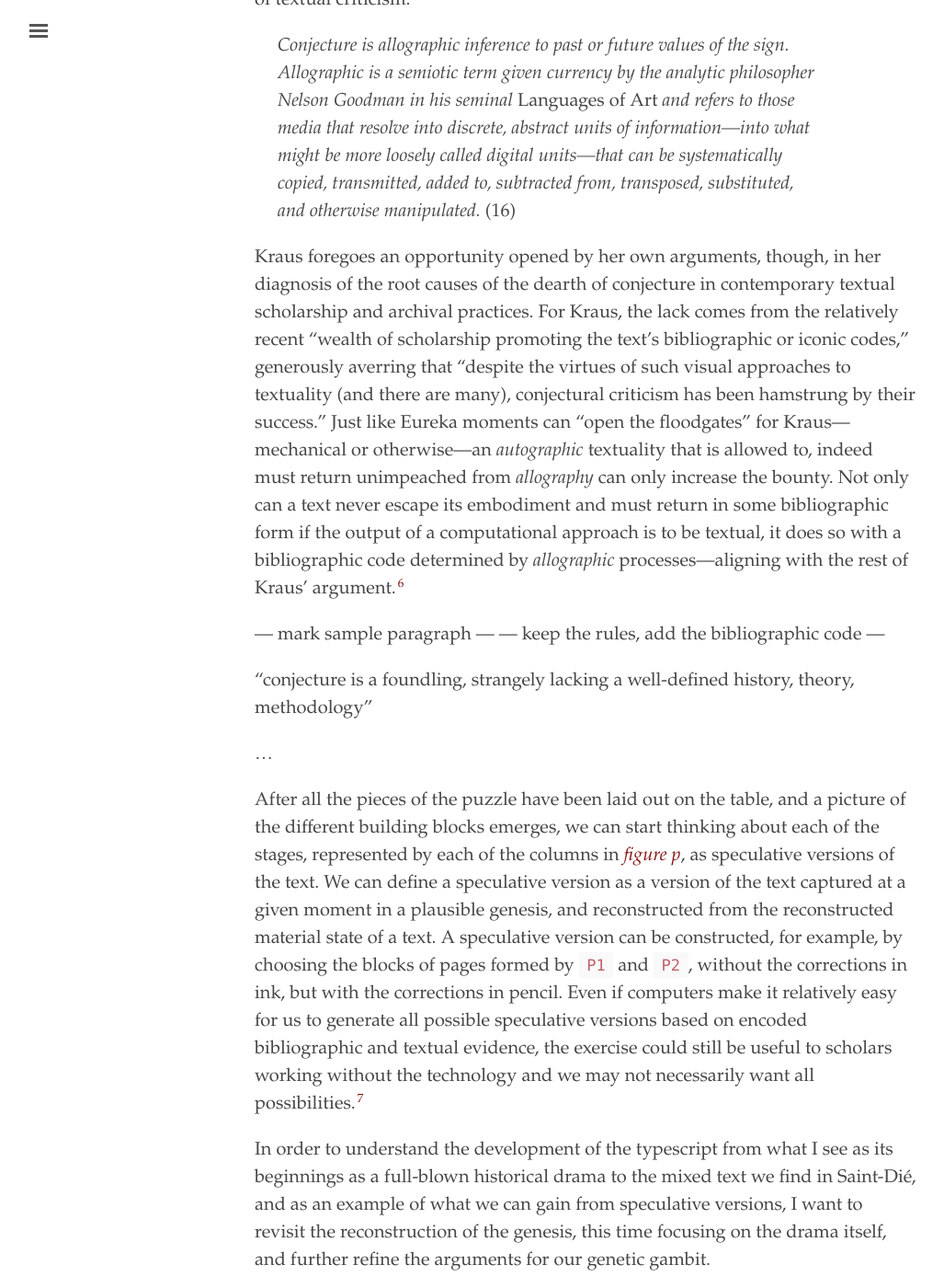
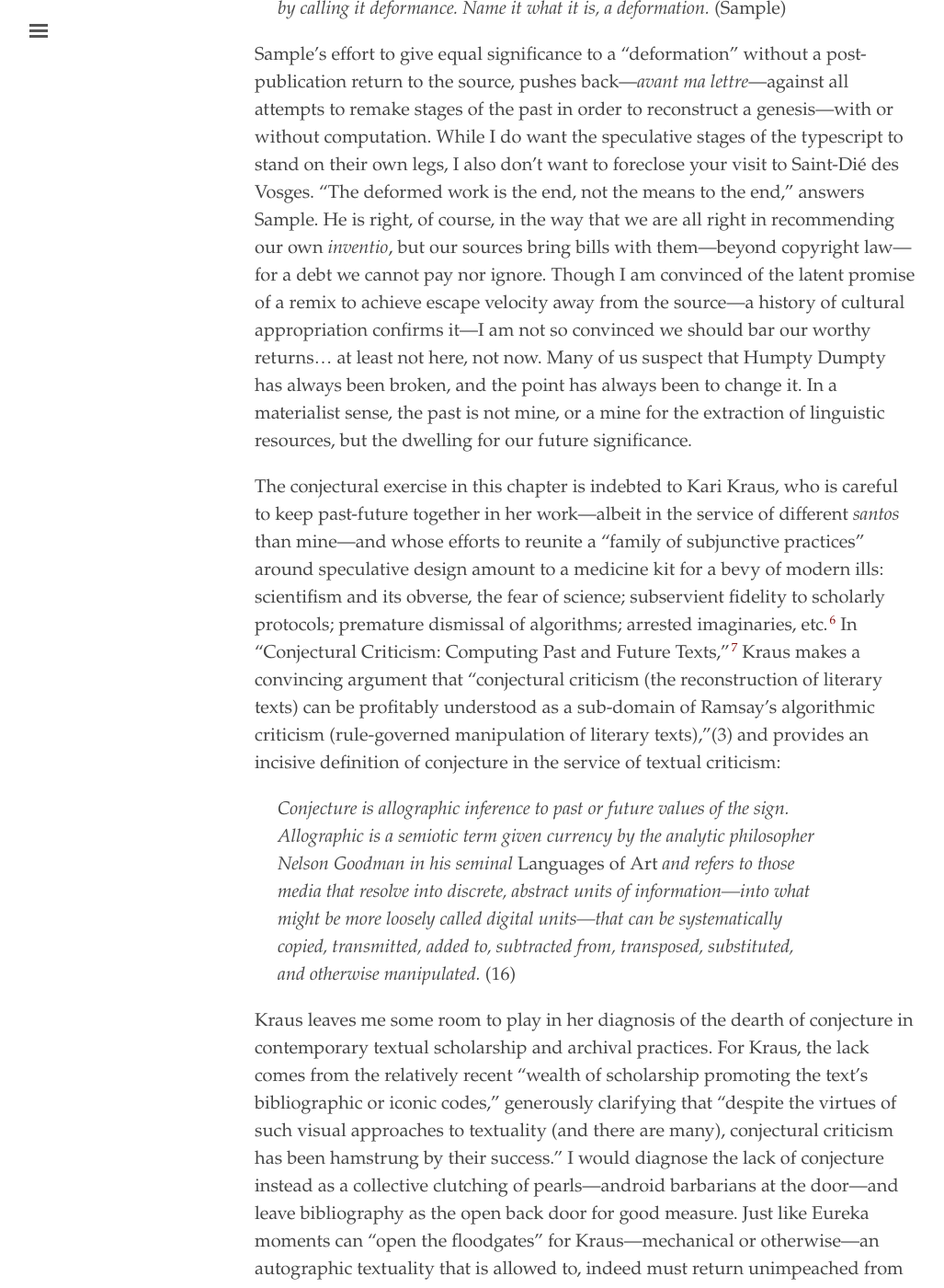
Before and after one commit to elotroalex/record, a Jekyll site: the page built from _chapters/02-pencil.md, in a window 1280 px wide and 1400 px high, scrolled down 3855 px. Shown: the whole window at 92% size, without its empty margins (3-1030 px from the left). Built offline with Jekyll 4.4.1, drawn with Linux system fonts in a browser that asks for light colours; some of the changed text lies outside the part shown.

Commit message:
added sample reality paragraphs

```diff
--- a/_chapters/02-pencil.md
+++ b/_chapters/02-pencil.md
@@ -36,32 +36,27 @@ The ruin of versions haunts the textual critic, erasures and additions, all crum
 
 A revised typescript, like git, serves as a versioning system with a different set of hashes, and like any other versioned set we can find within alternative futures and renewed significance. Jerome McGann's notion that a text is the fusion between a "linguistic" and a "bibliographic code" can help illuminate the way here.[^b3] The former functions as a set of symbolic sequences that drive people insane; the latter can be understood as a set of non-linguistic documentary features (font, layout, paper texture, etc) beholden to infrastructures (libraries, sellers, the internet, law, etc.) and specific historical demands (prestige, freedom, justice, etc). Fused, they guide our sense-making, and we only come to know the meaning of either through the other, as an autopoetic mystery, with or without a numen. And they both matter—could you, for example, imagine the 20th Century if *The Communist Manifesto* had been originally printed and circulated in Comic Sans, or Comic Sans without its absence from 20th Century editions of *The Communist Manifesto*?
 
-The intimate bibliographic code of the Sain-Dié witness combined with its pagination schemes allowed us in chapter one to outline a rough, geometric schema for the stages of composition of "...et les chiens se taisaient" ([figure p]({{site.baseurl}}/images/fig-p-full.png)). We could, though, make the geometric abstractions textual by re-staging our material observations as fragmentary editions, somewhere between a quote and a full edition, and hopefully fair in its transformative use. Re-made into speculative stages, we will be better able to take into account the shifting terrain of the drama to refine our genetic gambit. We cannot do so without a certain degree of awe, presenting the past through texts that never existed until now, bound to the sample reality of a text that has existed for several decades—a conjectural and forensic praxis informed by an afro-futurist ethic.
+The intimate bibliographic code of the Sain-Dié witness combined with its pagination schemes allowed us in chapter one to outline a rough, geometric schema for the stages of composition of "...et les chiens se taisaient" ([figure p]({{site.baseurl}}/images/fig-p-full.png)). We could, though, make the geometric abstractions textual by re-staging our material observations as fragmentary editions, somewhere between a quote and the edition of a work, and hopefully fair in its transformative use. Re-made into speculative stages, we will be better able to take into account the shifting terrain of the drama to refine our genetic gambit. We cannot do so without a certain degree of awe, presenting the past through texts that never existed until now, bound to the sample reality of a text that has existed for several decades—a conjectural and forensic praxis informed by an afro-futurist ethic.
 
-My own conjectural praxis is largely indebted to Kari Kraus, whose efforts to reunite a "family of subjunctive practices" around speculative design amount to a medicine kit for a bevy of modern ills: scientifism and its obverse, the fear of science; subservient fidelity to scholarly protocols; premature dismissal of algorithms; arrested imaginaries, etc.[^b5] In "Conjectural Criticism: Computing Past and Future Texts,"[^b6] Kraus makes a convincing argument that "conjectural criticism (the reconstruction of literary texts) can be profitably understood as a sub-domain of Ramsay's algorithmic criticism (rule-governed manipulation of literary texts),"(3) and provides an incisive definition of conjecture in the service of textual criticism:
+The bind between speculative computing and archival history is not free from suspicion, though. In "Notes towards a Deformed Humanities,"[^b10] textual alchemist Mark Sample questions the return to the source in an attempt to substract the *performance* from McGann and Samuel's *deformance*[^b9]:
+
+> I don’t want to put Humpy Dumpty [sic] back together.
+>
+> Let him lie there, a cracked shell oozing yolk. He is broken. And he is beautiful. The smell, the colors, the flow, the texture, the mess. All of it, it is unavailable until we break things. And let’s not soften our critical blow by calling it deformance. Name it what it is, a deformation. <span style="font-style:normal;">(Sample)</span>
+
+Sample's effort to give equal significance to a "deformation" without a post-publication return to the source, pushes back—*avant ma lettre*—against all attempts to remake stages of the past in order to reconstruct a genesis—with or without computation. While I do want the speculative stages of the typescript to stand on their own legs, I also don't want to foreclose your visit to Saint-Dié des Vosges. "The deformed work is the end, not the means to the end," answers Sample. He is right, of course, in the way that we are all right in recommending our own *inventio*, but our sources bring bills with them—beyond copyright law—for a debt we cannot pay nor ignore. Though I am convinced of the latent promise of a remix to achieve escape velocity away from the source—a history of cultural appropriation confirms it—I am not so convinced we should bar our worthy returns... at least not here, not now. Many of us suspect that Humpty Dumpty has always been broken, and the point has always been to change it. In a materialist sense, the past is not mine, or a mine for the extraction of linguistic resources, but the dwelling for our future significance.
+
+The conjectural exercise in this chapter is indebted to Kari Kraus, who is careful to keep past-future together in her work—albeit in the service of different *santos* than mine—and whose efforts to reunite a "family of subjunctive practices" around speculative design amount to a medicine kit for a bevy of modern ills: scientifism and its obverse, the fear of science; subservient fidelity to scholarly protocols; premature dismissal of algorithms; arrested imaginaries, etc.[^b5] In "Conjectural Criticism: Computing Past and Future Texts,"[^b6] Kraus makes a convincing argument that "conjectural criticism (the reconstruction of literary texts) can be profitably understood as a sub-domain of Ramsay's algorithmic criticism (rule-governed manipulation of literary texts),"(3) and provides an incisive definition of conjecture in the service of textual criticism:
 
 > Conjecture is *allographic inference to past or future values of the sign*. Allographic is a semiotic term given currency by the analytic philosopher Nelson Goodman in his seminal <span style="font-style:normal;">Languages of Art</span> and refers to those media that resolve into discrete, abstract units of information—into what might be more loosely called digital units—that can be systematically copied, transmitted, added to, subtracted from, transposed, substituted, and otherwise manipulated. <span style="font-style:normal;">(16)</span>
 
-Kraus foregoes an opportunity opened by her own arguments, though, in her diagnosis of the root causes of the dearth of conjecture in contemporary textual scholarship and archival practices. For Kraus, the lack comes from the relatively recent "wealth of scholarship promoting the text's bibliographic or iconic codes," generously averring that "despite the virtues of such visual approaches to textuality (and there are many), conjectural criticism has been hamstrung by their success." Just like Eureka moments can "open the floodgates" for Kraus—mechanical or otherwise—an *autographic* textuality that is allowed to, indeed must return unimpeached from *allography* can only increase the bounty. Not only can a text never escape its embodiment and must return in some bibliographic form if the output of a computational approach is to be textual, it does so with a bibliographic code determined by *allographic* processes—aligning with the rest of Kraus' argument.[^b7]
+Kraus leaves me some room to play in her diagnosis of the dearth of conjecture in contemporary textual scholarship and archival practices. For Kraus, the lack comes from the relatively recent "wealth of scholarship promoting the text's bibliographic or iconic codes," generously clarifying that "despite the virtues of such visual approaches to textuality (and there are many), conjectural criticism has been hamstrung by their success." I would diagnose the lack of conjecture instead as a collective clutching of pearls—android barbarians at the door—and leave bibliography as the open back door for good measure. Just like Eureka moments can "open the floodgates" for Kraus—mechanical or otherwise—an autographic textuality that is allowed to, indeed must return unimpeached from allography can only increase the bounty. Not only can an allograph never escape embodiment and be repeated without a new bibliographic code, not if the output of a computation is to be textual, it can do so (must do so if the computer is a machine) with a bibliographic code determined by allographic processes[^b7]—allowing us to remain faithful to Kraus' *exhortatio*, without sacrificing our commitment to bibliographic past-futures.
 
---- mark sample paragraph ---
---- keep the rules, add the bibliographic code ---
+The radical alternative—to reduce allographic transactions to the linguistic code—makes me nervous. I hear in that move the unintended echoes of a literary theory inatentive to the means of production of its own knowledge, the premature deaccession of "copies" from libraries, and the legal alibis of "content" cartels incapable of reading. Quite the conundrum, since I truly appreciate the wonders of our distant readings and oulipean provocations. Wouldn't we, perhaps, be better served by discourses where linguistic manipulation and the scaffold are never long separated from each other on the stage? Faced with an archival past choked by colonial epistemologies and capital flows, wouldn't a move into historical bibliography, *cum* infrastructure critique, help us all the better device repairs that answer to our emancipatory demands?
 
+The proof is in the pudding, though. In order to understand the development of the typescript from what I see as its beginnings as a full-blown historical drama to the layered text we find in Saint-Dié, and as an example of what we can gain from speculative versions, I want to revisit the reconstruction of the genesis through the algorithmic manipulation of its bibliographic code, and a slow reading of the output, what I call speculative stages.
 
-
-
-
-
-
-"conjecture is a foundling, strangely lacking a well-defined history, theory, methodology"
-
-...
-
-After all the pieces of the puzzle have been laid out on the table, and a picture of the different building blocks emerges, we can start thinking about each of the stages, represented by each of the columns in *[figure p]({{site.baseurl}}/images/fig-p-full.png)*, as speculative versions of the text. We can define a speculative version as a version of the text captured at a given moment in a plausible genesis, and reconstructed from the reconstructed material state of a text. A speculative version can be constructed, for example, by choosing the blocks of pages formed by `P1` and `P2`, without the corrections in ink, but with the corrections in pencil. Even if computers make it relatively easy for us to generate all possible speculative versions based on encoded bibliographic and textual evidence, the exercise could still be useful to scholars working without the technology and we may not necessarily want all possibilities.[^20]
-
-In order to understand the development of the typescript from what I see as its beginnings as a full-blown historical drama to the mixed text we find in Saint-Dié, and as an example of what we can gain from speculative versions, I want to revisit the reconstruction of the genesis, this time focusing on the drama itself, and further refine the arguments for our genetic gambit.
-
-Speculative versions do not need to be constructed out of one pagination scheme alone. In fact, we could create speculative versions that are not defined by pagination schemes at all. To be precise, a speculative version is a reduction of a given historical document to the text encompassed by one or more discrete codicological or bibliographic features. This definition is leery of free-form recreations of the text. In theory, we could reconstitute texts in close to infinite ways, à la Borges. Notwithstanding, for the idea of a speculative version to remain useful for genetic analysis, we must limit our recreations to plausible or instructive states of the existing document. A speculative version made up of only handwritten revisions, for example, would be useful as a genetic data mine, and a reconstruction of all the pages encompassed by `P1` as an edition. A random sampling, on the other hand, is likely to leave us no better than when we started, as much as one might enjoy the serendipity.
+To be precise, in our case a speculative stage is the repetition of a given historical document's allographs determined by the computation of one or more discrete codicological or bibliographic feature. This definition is leery of free-form recreations of the text. In theory, we could reconstitute texts in close to infinite ways, à la Borges. Notwithstanding, for the idea of a speculative stage to remain useful for genetic analysis, we must limit our recreations to plausible or instructive states of the existing document. A speculative version made up of only handwritten revisions, for example, would be useful as a genetic data mine, and a reconstruction of all the pages encompassed by `P1` as an edition. A random sampling, on the other hand, is likely to leave us no better than when we started, as much as one might enjoy the serendipity.
 
 All purposeful selections begin with a clear and meaningful set of rules to help us select text. These *algorithms* double as documentation of that purposefulness. Although text in general can be said to be marked by the combination of several codes, always, we reconstitute that mark-up by a set of exhaustive rules or algorithms that in turn define the contours of new markings. Those rules can find their basis in a number of dimensions: codicology, bibliography, hermeneutics, string-comparison, and many more. Besides the rules based extraction, we intervene once more as editors to give meaning to the results. Regardless of the criteria, the imperative remains for us to be purposeful, explicit and rigorous in our method of selection.
 
@@ -341,12 +336,16 @@ Through systematic codicological and textual analysis, I have argued that the sh
 
 [^b6]: Kraus, Kari. “[Conjectural Criticism: Computing Past and Future Texts]9http://www.digitalhumanities.org/dhq/vol/3/4/000069/000069.html).” 3.4 (2009): Digital Humanities Quarterly. Web. Accessed 20 May 2017. Kraus is referring here to Ramsey, Stephen. "Algorithmic Criticism." *Companion to Digital Literary Studies* (Blackwell Companions to Literature and Culture). Ed. Schreibman, Susan, and Ray Siemens. Oxford: Blackwell Publishing Professional, 2008. Print.
 
-[^b7]: CSS and LaTeX are both well-known documentations of this phenomenon. Last week, regaling over some tequila mockingbirds with fellow traveler Dennis Tenen, the subject turned to the slippery back and forth between the analog and the digital. I noticed that no digital humanist we knew of had yet tried to data mine CSS files for web pages. I was only half-joking.
+[^b7]: CSS and LaTeX files provide excellent documentation for this phenomenon. Last week, regaling over some tequila mockingbirds with fellow traveler Dennis Tenen, the subject turned to the slippery back and forth between analog and digital. In his forthcoming book, *Plain Text: The Poetics of Computation*Tenen argues that the "properties that make media 'digital' or 'analog', reveal themselves to be neither universal nor essential to the medium. The medium is not the message."(30) On the contrary, what we find on close examination is a relay between the two in both computational and paper-based media, exemplified by the split repetition of the sign across various surfaces (magnetic drives, carbon paper, cables, screen, etc.). The greatest trick the allograph ever pulled was to convince the world the ~60 Hertz flicker did not exist. At some point during the lively discussion, it ocurred to me that no digital humanist we knew of had yet tried to data mine CSS files for web pages to distant read the autographic surface of the screen. I was only half-joking.
+
+[^b9]: An insightful conversation takes place in the comment section, where among other shrewd commentary, deformity itself is questioned through the lens of disability studies.
+
+[^b10]: Sample, Mark. “[Notes towards a Deformed Humanities](http://www.samplereality.com/2012/05/02/notes-towards-a-deformed-humanities/).” samplereality. 2 May 2012. Web. 20 May 2017.; Samuels, Lisa, and Jerome McGann. “Deformance and Interpretation.” New Literary History; Baltimore, etc. 30.1 (1999): 25–56. Print.
 
 
 
 
-[^20]: [speculative versions coming soon]
+
 
 [^21]: \[Go back inside, girls, playtime is over, the orbits of death push their fiery eyes through the pale mica\]
 
```
